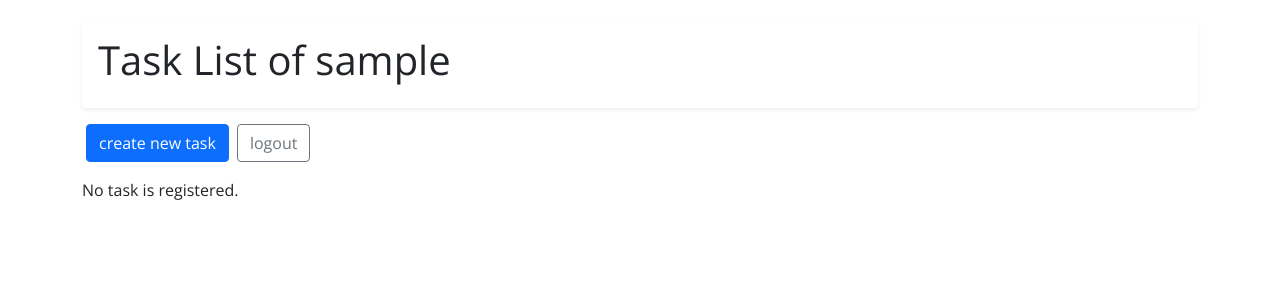
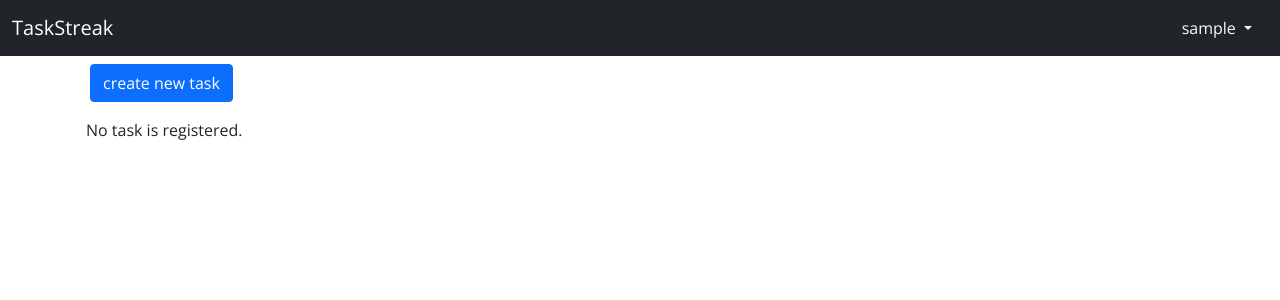
Before and after one commit to masasimi/TaskStreak, a Django app: page / in a window 1280 px wide. Shown: the top 300 px of the page. Run offline with Django 4.2, Linux system fonts and the light colour scheme; the visitor is signed in with stand-in values (Sample User, id 1); data that the repository does not hold is empty.

Commit message:
add navbar

```diff
--- a/todo_list/templates/todo_list/base.html
+++ b/todo_list/templates/todo_list/base.html
@@ -5,24 +5,60 @@
     <meta http-equiv="X-UA-Compatible" content="IE=edge">
     <meta name="viewport" content="width=device-width, initial-scale=1.0">
     <title>TaskStreak</title>
-    <link href="https://cdn.jsdelivr.net/npm/bootstrap@5.0.0-beta1/dist/css/bootstrap.min.css" rel="stylesheet" integrity="sha384-giJF6kkoqNQ00vy+HMDP7azOuL0xtbfIcaT9wjKHr8RbDVddVHyTfAAsrekwKmP1" crossorigin="anonymous">
+    <script src="https://code.jquery.com/jquery-3.3.1.slim.min.js"></script>
+    <script src="https://cdn.jsdelivr.net/npm/@popperjs/core@2.9.2/dist/umd/popper.min.js"></script>
+    <link href="https://cdn.jsdelivr.net/npm/bootstrap@5.0.2/dist/css/bootstrap.min.css" rel="stylesheet">
+    <script src="https://cdn.jsdelivr.net/npm/bootstrap@5.0.2/dist/js/bootstrap.bundle.min.js"></script>
+
     <link rel="preconnect" href="https://fonts.googleapis.com">
     <link rel="preconnect" href="https://fonts.gstatic.com" crossorigin>
     <link href="https://fonts.googleapis.com/css2?family=Open+Sans:wght@300;400&display=swap" rel="stylesheet">
     <style>
         body{
-            padding-top: 20px;
             font-family: 'Open Sans', sans-serif;
         }
     </style>
+
+
+
+
 </head>
+
 <body>
-    <div class="container">
+    <nav class="navbar fixed-top navbar-expand-lg navbar-dark bg-dark">
+        <div class="container-fluid">
+            <a class="navbar-brand" href="#">
+                TaskStreak
+            </a>
+            <button class="navbar-toggler" type="button" data-bs-toggle="collapse" data-bs-target="#navbarSupportedContent" aria-controls="navbarSupportedContent" aria-expanded="false" aria-label="Toggle navigation">
+                <span class="navbar-toggler-icon"></span>
+            </button>
+            {% if username != null %}
+            <div class="collapse navbar-collapse" id="navbarSupportedContent">
+                <ul class="navbar-nav me-auto mb-2 mb-lg-0">
+                </ul>
+
+                <li class="d-flex dropdown">
+                    <a class="nav-link dropdown-toggle text-light" href="#" id="navbarDropdown" role="button" data-bs-toggle="dropdown" aria-expanded="false">
+                    {{ username }}
+                    </a>
+                    <ul class="dropdown-menu dropdown-menu-end" aria-labelledby="navbarDropdown">
+                    <!--<li><a class="dropdown-item" href="#">user status</a></li>
+                    <li><hr class="dropdown-divider"></li>-->
+                    <form action="/logout/" method="post">
+                        {% csrf_token %}
+                        <input type="submit" class="dropdown-item" value="logout">
+                    </form>
+                    </ul>
+                </li>
+
+            </div>
+            {% endif %}
+        </div>
+    </nav>
+
+    <div class="container p-3 mt-5">
         <div class="mx-auto">
-            <div class="shadow-sm p-3 mb-3 bg-white rounded">
-                {% block header %}
-                {% endblock header %}
-            </div>
 
             {% block content %}
             {% endblock content %}
--- a/todo_list/templates/todo_list/login.html
+++ b/todo_list/templates/todo_list/login.html
@@ -1,10 +1,7 @@
 {% extends 'todo_list/base.html' %}
 
-{% block header %}
-<h1>Login</h1>
-{% endblock header %}
-
 {% block content %}
+<h2>Login</h2>
 <form method="post">
     {% csrf_token %}
     {% if error_message %}<p><strong>{{ error_message }}</strong></p>{% endif %}
--- a/todo_list/templates/todo_list/register.html
+++ b/todo_list/templates/todo_list/register.html
@@ -1,11 +1,7 @@
 {% extends 'todo_list/base.html' %}
 
-{% block header %}
-<h1>Register</h1>
-{% endblock header %}
-
 {% block content %}
-
+<h2>Register</h2>
 <form method="post">
     {% csrf_token %}
     {% if error_message %}<p><strong>{{ error_message }}</strong></p>{% endif %}
--- a/todo_list/templates/todo_list/todo_detail.html
+++ b/todo_list/templates/todo_list/todo_detail.html
@@ -1,10 +1,7 @@
 {% extends 'todo_list/base.html' %}
 
-{% block header %}
-<h1>Task Detail</h1>
-{% endblock header %}
-
 {% block content %}
+<h2>Task Detail</h2>
 <div class="card">
     <div class="card-body">
         <h3>{{task.title}}</h3>
--- a/todo_list/templates/todo_list/todo_edit_form.html
+++ b/todo_list/templates/todo_list/todo_edit_form.html
@@ -1,10 +1,7 @@
 {% extends 'todo_list/base.html' %}
 
-{% block header %}
-<h1>Edit Task</h1>
-{% endblock header %}
-
 {% block content %}
+<h2>Edit Task</h2>
 <form action="/task/update/" method="post">
     {% csrf_token %}
     <input type="hidden" name="id" value="{{ task.id }}">
--- a/todo_list/templates/todo_list/todo_list.html
+++ b/todo_list/templates/todo_list/todo_list.html
@@ -1,10 +1,4 @@
 {% extends 'todo_list/base.html' %}
-
-{% block header %}
-<h1>Task List of {{ username }}</h1>
-{% endblock header %}
-
-
 
 {% block content %}
 <div class="d-flex flex-row mb-3">
@@ -12,12 +6,6 @@
         <form action="/task/new/" method="post">
             {% csrf_token %}
             <input type="submit" class="btn btn-primary" value="create new task">
-        </form>
-    </div>
-    <div class="mx-1">
-        <form action="/logout/" method="post">
-            {% csrf_token %}
-            <input type="submit" class="btn btn-outline-secondary" value="logout">
         </form>
     </div>
 </div>
--- a/todo_list/templates/todo_list/todo_new_form.html
+++ b/todo_list/templates/todo_list/todo_new_form.html
@@ -1,10 +1,7 @@
 {% extends 'todo_list/base.html' %}
 
-{% block header %}
-<h1>Create New Task</h1>
-{% endblock header %}
-
 {% block content %}
+<h2>Create New Task</h2>
 <form action="/task/create/" method="post">
     {% csrf_token %}
     <div class="mb-3">
```
